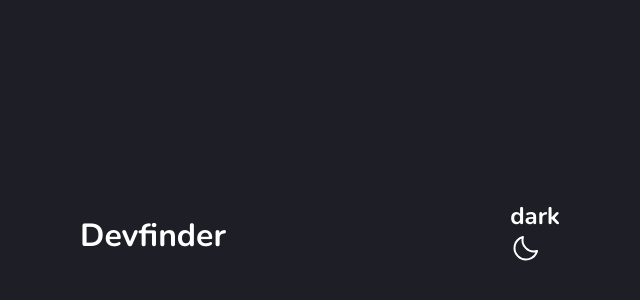
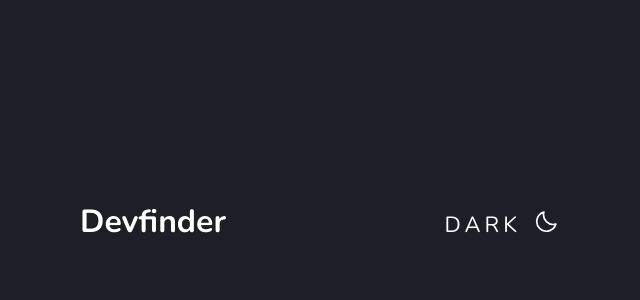
Before and after one commit to giovaniocan/devFinder, a React (Vite) app: page / in a window 1280 px wide. Shown: the part 24-324 px from the top of the page, without its empty margins (320-960 px from the left). Built offline with nearby package versions, Linux system fonts and the light colour scheme.

Commit message:
CSS do header está pronto Header css is ready

```diff
--- a/index.html
+++ b/index.html
@@ -2,11 +2,12 @@
 <html lang="en">
   <head>
     <meta charset="UTF-8" />
-    <link rel="preconnect" href="https://fonts.googleapis.com" />
-    <link rel="preconnect" href="https://fonts.gstatic.com" crossorigin />
+    <link rel="preconnect" href="https://fonts.googleapis.com">
+    <link rel="preconnect" href="https://fonts.gstatic.com" crossorigin>
     <meta name="viewport" content="width=device-width, initial-scale=1.0" />
 
-    <link href="https://fonts.googleapis.com/css2?family=Nunito:wght@400;700&display=swap" rel="stylesheet" />
+    <link href="https://fonts.googleapis.com/css2?family=Nunito+Sans:wght@200&family=Nunito:wght@200;400;700&display=swap" rel="stylesheet">
+
     <title>Dev Finder</title>
   </head>
   <body>
--- a/src/components/header/index.tsx
+++ b/src/components/header/index.tsx
@@ -7,7 +7,7 @@ export function Header() {
       <h1>Devfinder</h1>
       <ThemeMode>
         <h2>dark</h2>
-        <Moon size={32} color="#fff" />
+        <Moon size={27} color="#fff" />
       </ThemeMode>
     </HeaderContainer>
   )
--- a/src/components/header/styles.ts
+++ b/src/components/header/styles.ts
@@ -7,4 +7,16 @@ export const HeaderContainer = styled.div`
   justify-content: space-between;
 `
 
-export const ThemeMode = styled.div``
+export const ThemeMode = styled.div`
+  display: flex;
+  align-items: center;
+  justify-content: center;
+  gap: 0.75rem;
+
+  h2 {
+    font-size: 2rem;
+    font-weight: 400;
+    font-variant: small-caps; // deixar tudo em maiusculo
+    letter-spacing: 4px; // espaçamento entre as letras
+  }
+`
```
